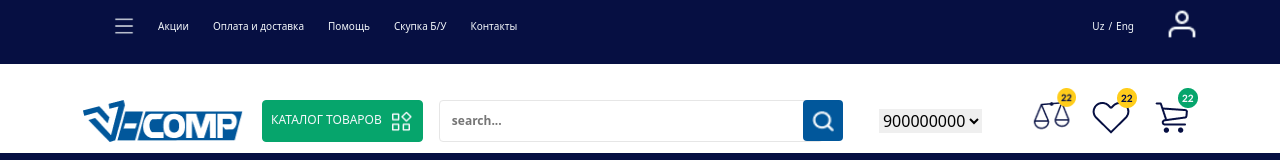
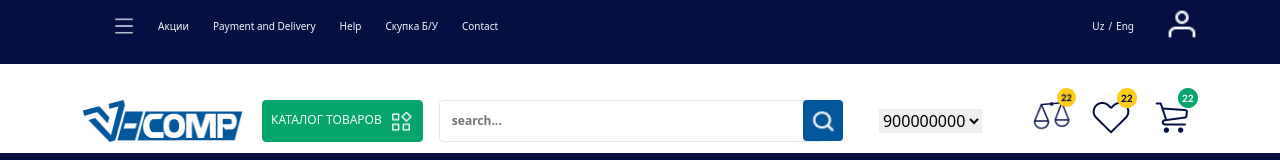
Before and after one commit to muhammadali0666/shopping-frontend, a React (Vite) app: page /home in a window 1280 px wide. Shown: the top 160 px of the page. Built offline with nearby package versions, Linux system fonts and the light colour scheme.

Commit message:
added error page

```diff
--- a/src/components/Header/index.jsx
+++ b/src/components/Header/index.jsx
@@ -24,12 +24,12 @@
             </li>
             <li className="header_top_item">
               <a href="#" className="header_top_item_link">
-                Оплата и доставка
+                Payment and Delivery
               </a>
             </li>
             <li className="header_top_item">
               <a href="#" className="header_top_item_link">
-                Помощь
+                Help
               </a>
             </li>
             <li className="header_top_item">
@@ -39,7 +39,7 @@
             </li>
             <li className="header_top_item">
               <a href="#" className="header_top_item_link">
-                Контакты
+                Contact
               </a>
             </li>
           </ul>
--- /dev/null
+++ b/src/pages/Error/index.jsx
@@ -0,0 +1,13 @@
+import "./error.css"
+import {Header} from "../../components/Header"
+import {Footer} from "../../components/Footer"
+
+export const Error = () => {
+  return (
+    <div className="error">
+      <Header/>
+      <h1>Error</h1>
+      <Footer/>
+    </div>
+  )
+}
--- a/src/router/index.jsx
+++ b/src/router/index.jsx
@@ -1,15 +1,17 @@
-import React from 'react'
-import {Route, Routes} from "react-router-dom"
-import { Register } from '../pages/Register'
-import {Login} from "../pages/Login"
-import { Home } from '../pages/Home'
+import React from "react";
+import { Route, Routes } from "react-router-dom";
+import { Register } from "../pages/Register";
+import { Login } from "../pages/Login";
+import { Home } from "../pages/Home";
+import { Error } from "../pages/Error";
 
 export const RouterWrapper = () => {
   return (
     <Routes>
-      <Route path='/' element={<Register/>}/>
-      <Route path='/login' element={<Login/>}/>
-      <Route path='/home' element={<Home/>}/>
+      <Route path="/" element={<Register />} />
+      <Route path="/login" element={<Login />} />
+      <Route path="/home" element={<Home />} />
+      <Route path="*" element={<Error />} />
     </Routes>
-  )
-}
+  );
+};
```
Also changed, not shown: src/pages/Error/error.css (added).
